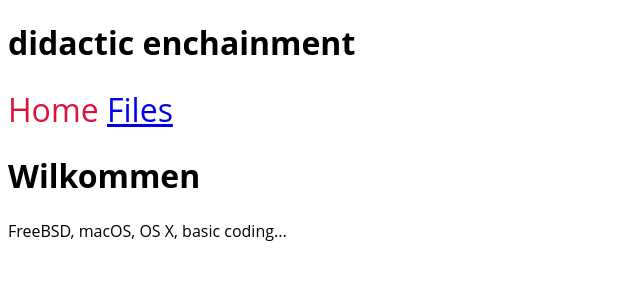
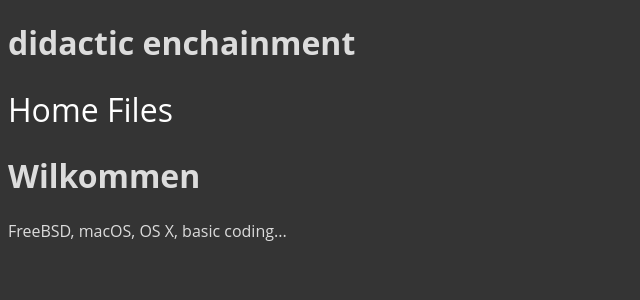
Before and after one commit to paulrbts/blog, a Jekyll site: the page built from index.html, in a window 1280 px wide. Shown: the top 300 px of the page, without its empty margins (0-640 px from the left). Built offline with Jekyll 4.4.1, drawn with Linux system fonts in a browser that asks for light colours.

Commit message:
Added colors for bg, text and links

```diff
--- a/css/common.css
+++ b/css/common.css
@@ -1,9 +1,25 @@
 html {
   margin: 0;
   padding: 0;
+}
 
+body {
   font: normal 100%/1.4 Open Sans,sans-serif;
+  color: #DCDCDC;
+  background-color: #343434
 }
+
+a:link {
+  color: white;
+  text-decoration: none
+}
+
+a:visited {
+  color: white;
+  text-decoration: none;
+}
+
+
 
 .current {
   color: #DC143C;
```
